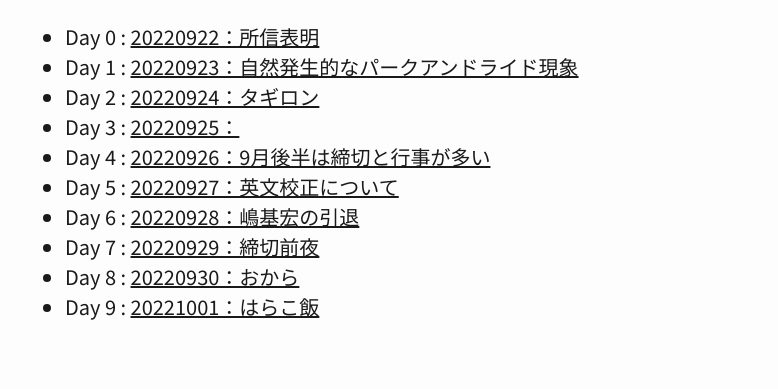
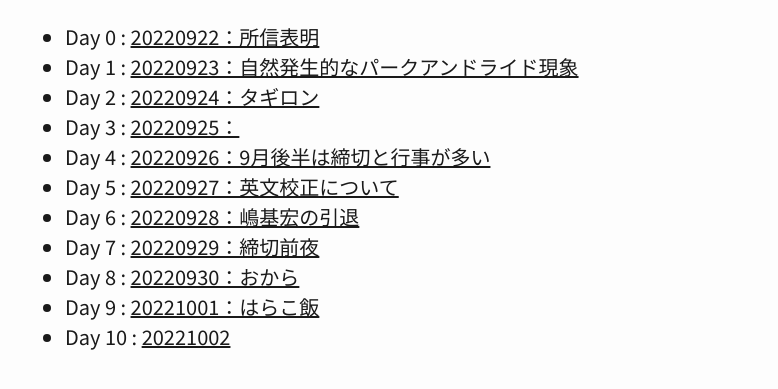
Before and after one commit to takala4/2000plus, a plain HTML site: page docs/index.html in a window 1280 px wide. Shown: the part 573-962 px from the top of the page, without its empty margins (249-1027 px from the left). Drawn offline with Linux system fonts and the light colour scheme.

Commit message:
20221002

```diff
--- a/docs/index.html
+++ b/docs/index.html
@@ -177,6 +177,7 @@
 <li>Day 7 : <a href=".\20220929.html">20220929：締切前夜</a></li>
 <li>Day 8 : <a href=".\20220930.html">20220930：おから</a></li>
 <li>Day 9 : <a href=".\20221001.html">20221001：はらこ飯</a></li>
+<li>Day 10 : <a href=".\20221002.html">20221002</a></li>
 </ul>
 </body>
 </html>
```
Also changed, not shown: images/20221002_1.jpg (added), images/20221002_2.jpg (added), 2 other files.
